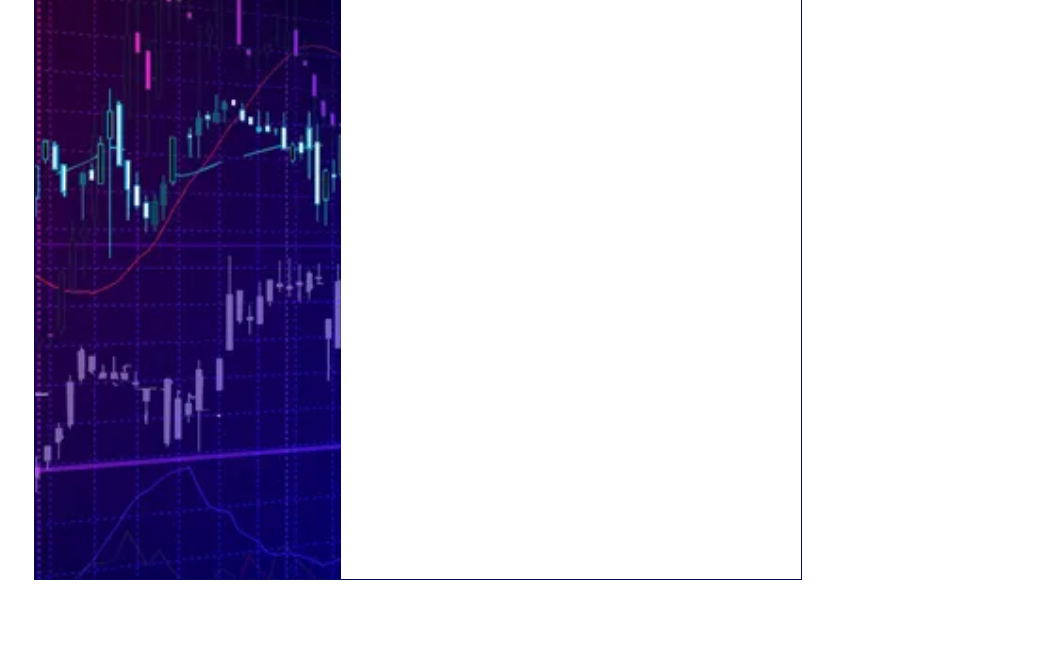
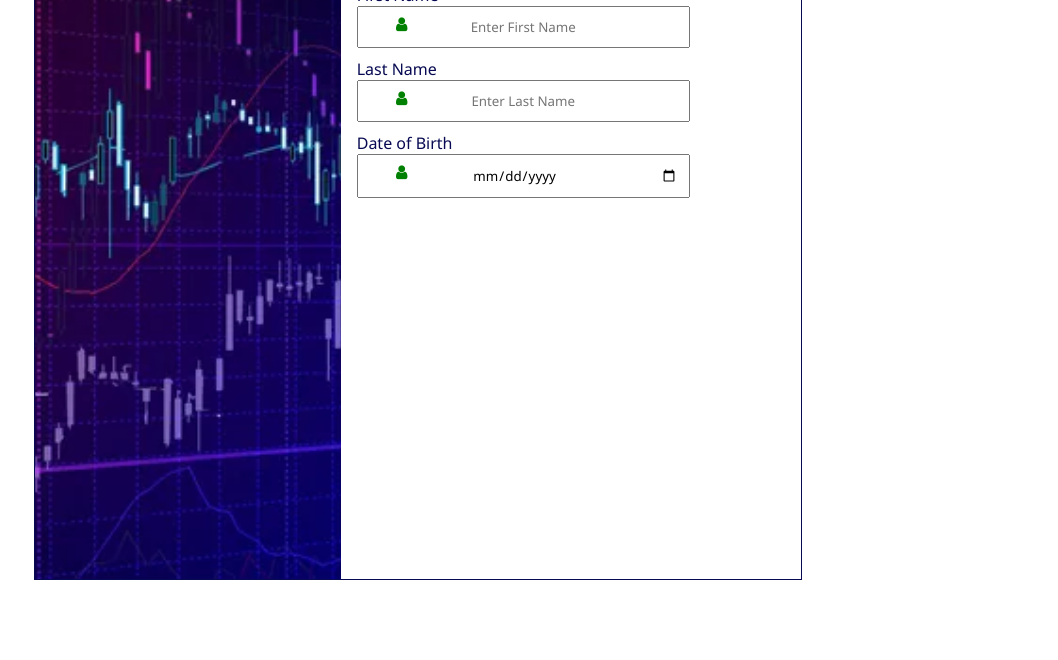
Before and after one commit to MuhammadFASEEH2002/SZABIST-UI-design-SignUp-Page-Assignment, a plain HTML site: page signup.html in a window 1280 px wide. Shown: the part 140-800 px from the top of the page, without its empty margins (222-1280 px from the left). Drawn offline with Linux system fonts and the light colour scheme.

Commit message:
5/5/2023 (updated signup.html)

```diff
--- a/signup.css
+++ b/signup.css
@@ -10,12 +10,10 @@ body{
     width: 100vw;
     height: 100vh;
     color: #070A52;
-
 }
 nav{
     width: 100vw;
     height: 10vh;
-
 }
 .logo{
     height: 10%;
@@ -30,7 +28,6 @@ nav{
     display: flex;
     flex-direction: column;
     align-items: center;
-    text-align: center;
 }
 .main-form{
     height: 100%;
@@ -53,3 +50,25 @@ nav{
     min-width: 100%;
     min-height: 100%
 }
+.right{
+    padding-left: 2%;
+}
+/*  */
+.input-icons i {
+    position: absolute;
+}
+.input-icons {
+    width: 100%;
+    margin-bottom: 10px;
+}
+.icon {
+    padding: 10px;
+    color: green;
+    min-width: 90px;
+    text-align: center;
+}
+.input-field {
+    width: 150%;
+    padding: 10px;
+    text-align: center;
+}
--- a/signup.html
+++ b/signup.html
@@ -6,6 +6,8 @@
     <meta name="viewport" content="width=device-width, initial-scale=1.0">
 
     <link rel="stylesheet" href="signup.css">
+    <link rel="stylesheet" href="https://cdnjs.cloudflare.com/ajax/libs/font-awesome/4.7.0/css/font-awesome.min.css">
+
     <title>Investify: Sign Up</title>
 </head>
 <body>
@@ -19,11 +21,24 @@
             </div>
             <div class="right">
                 <h1>Sign Up</h1>
+
+                <div class="input-icons">
+                    <p>First Name</p>
+                    <i class="fa fa-user icon"></i>
+                    <input class="input-field" type="text" placeholder="Enter First Name">
+                </div>
+                <div class="input-icons">
+                    <p>Last Name</p>
+                    <i class="fa fa-user icon"></i>
+                    <input class="input-field" type="text" placeholder="Enter Last Name">
+                </div>
+                <div class="input-icons">
+                    <p>Date of Birth</p>
+                    <i class="fa fa-user icon"></i>
+                    <input class="input-field" type="date">
+                </div>
             </div>
-
         </div>
-
     </div>
-
 </body>
 </html>
```
